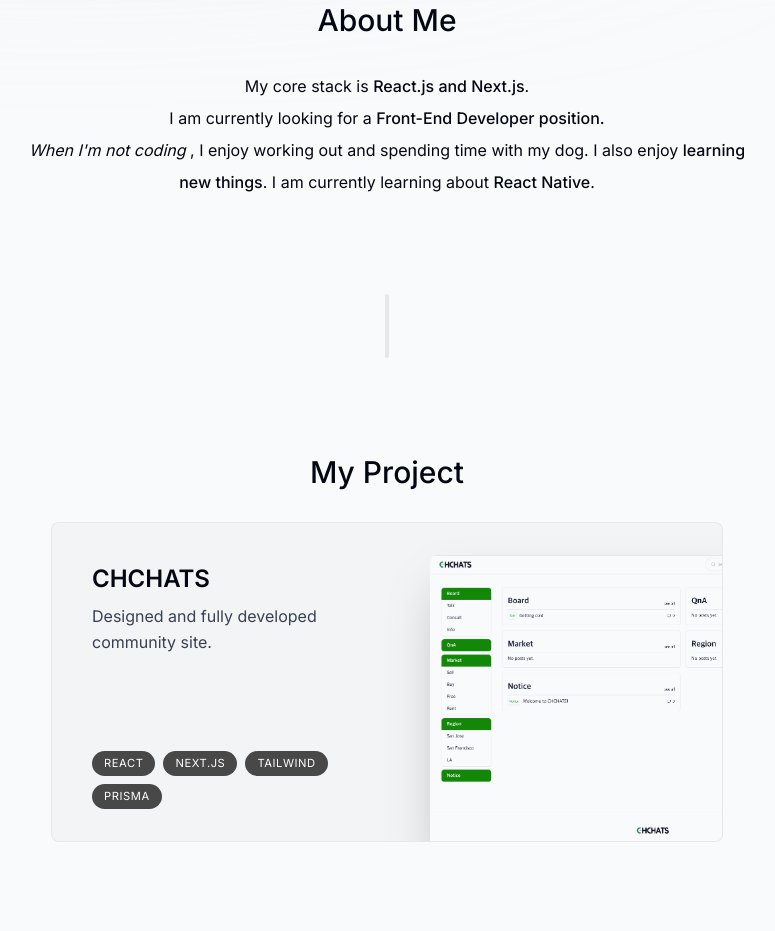
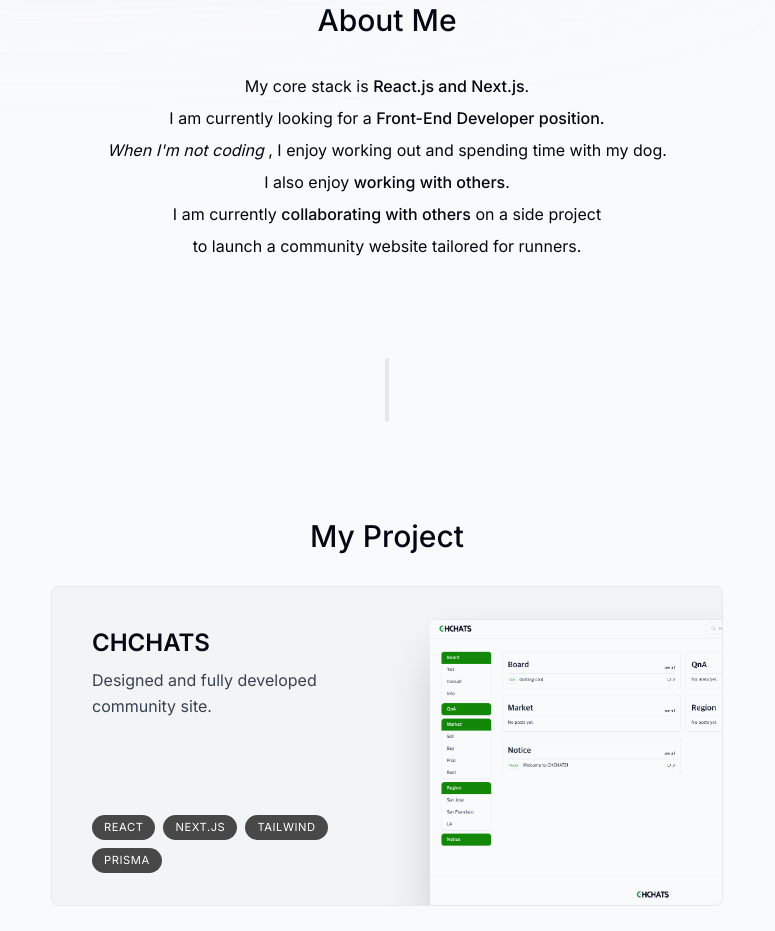
Before and after one commit to tiatiahwang/tia-portfolio, a Next.js app: page / in a window 1280 px wide. Shown: the part 800-1731 px from the top of the page, without its empty margins (253-1028 px from the left). Built offline with nearby package versions, Linux system fonts and the light colour scheme; no server answers.

Commit message:
edit: 문구 변경 및 cv 업뎃

```diff
--- a/components/about.tsx
+++ b/components/about.tsx
@@ -22,9 +22,10 @@
         .<br /> I am currently looking for a <span className='font-medium'>Front-End Developer position.</span>
       </p>
       <p>
-        <span className='italic'>When I&apos;m not coding </span>, I enjoy working out and spending time with my dog. I
-        also enjoy <span className='font-medium'>learning new things</span>. I am currently learning about{' '}
-        <span className='font-medium'>React Native</span>.
+        <span className='italic'>When I&apos;m not coding </span>, I enjoy working out and spending time with my dog.
+        <br /> I also enjoy <span className='font-medium'>working with others</span>.<br /> I am currently{' '}
+        <span className='font-medium'>collaborating with others</span> on a side project <br />
+        to launch a community website tailored for runners.
       </p>
     </motion.section>
   );
```
Also changed, not shown: 1 other file (tests, documents, lock files or other folders).
